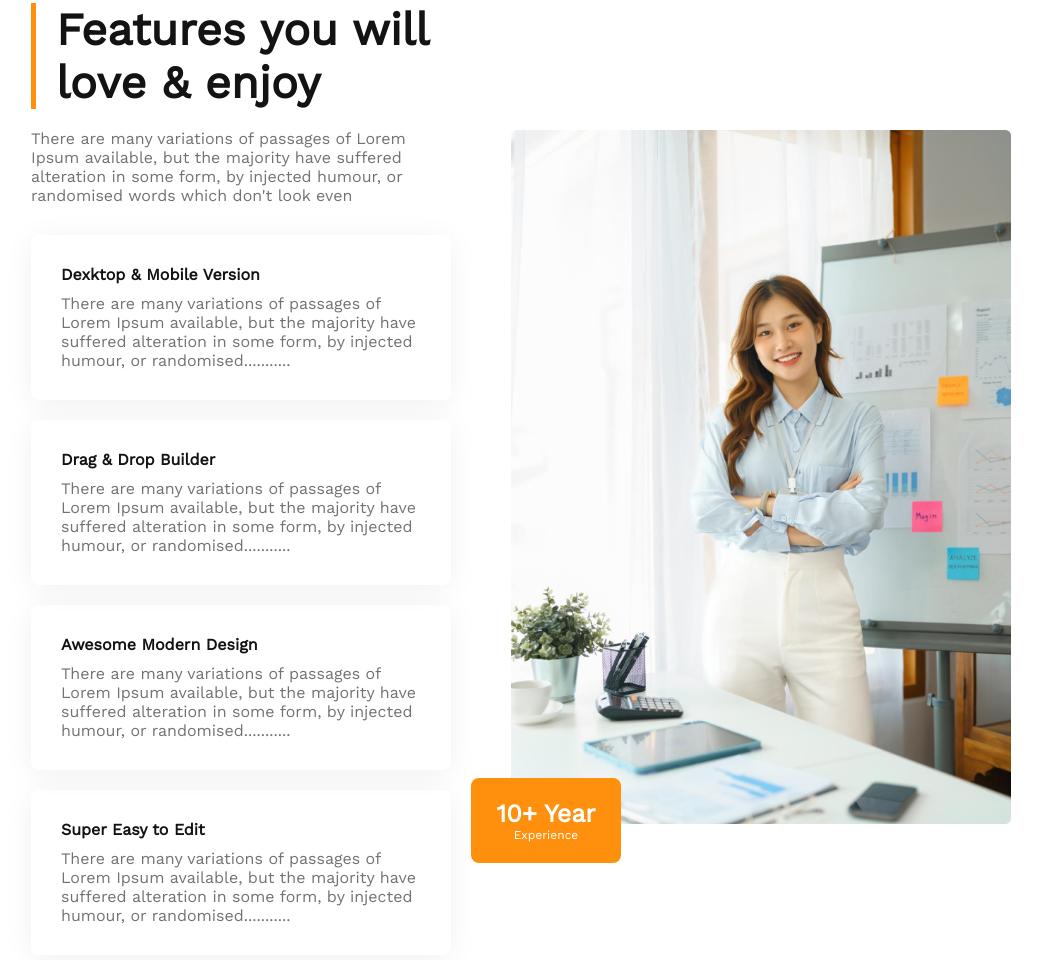
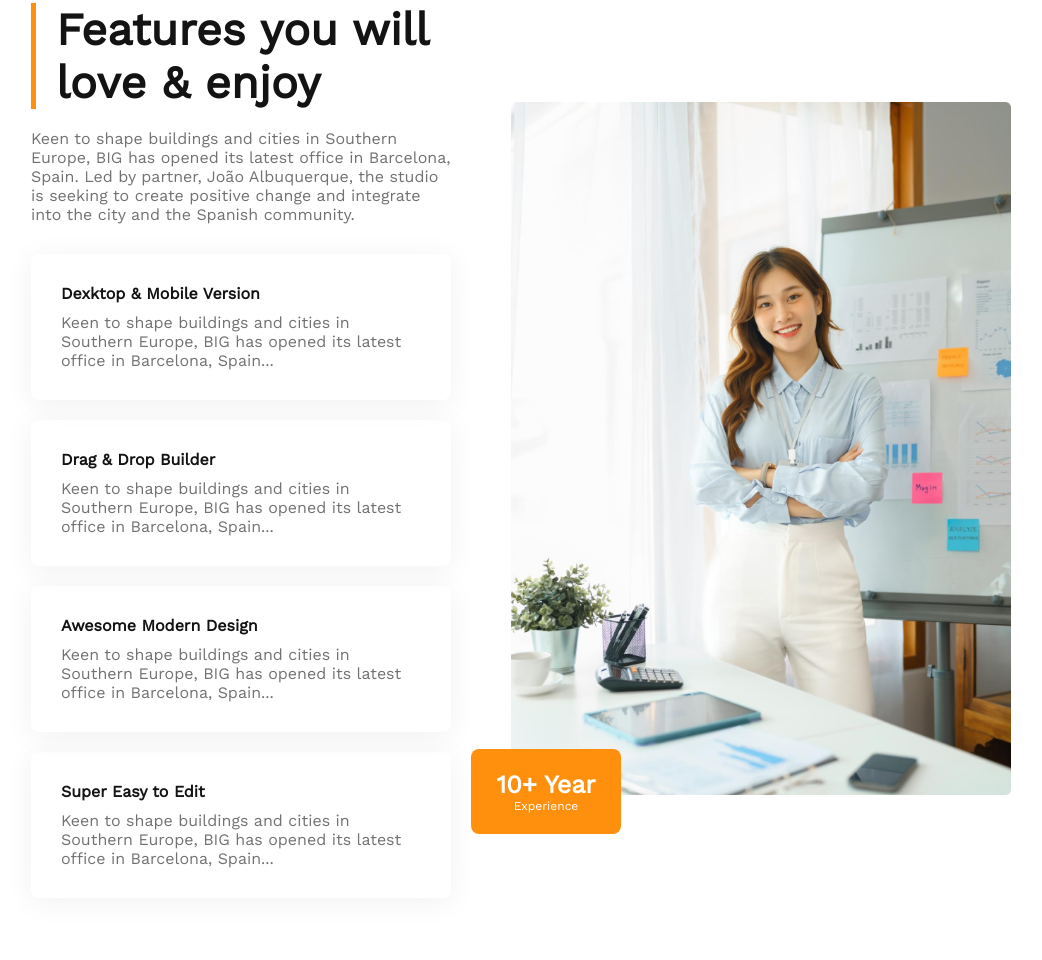
Before and after one commit to mishukmahbub/G3-Architects-Assignment02-pHero, a plain HTML site: page index.html in a window 1280 px wide. Shown: the part 1794-2754 px from the top of the page, without its empty margins (119-1161 px from the left). Drawn offline with nearby package versions, Linux system fonts and the light colour scheme.

Commit message:
last and final

```diff
--- a/index.html
+++ b/index.html
@@ -34,8 +34,7 @@
         <!-- Header Text -->
         <section class="header-info">
             <h1>Brand New Group of Architects</h1>
-            <p>There are many variations of passages of Lorem Ipsum available, but the majority have suffered alteration
-                in some form, by injected humour, or randomised words which don't look even</p>
+            <p>Keen to shape buildings and cities in Southern Europe, BIG has opened its latest office in Barcelona, Spain. Led by partner, João Albuquerque, the studio is seeking to create positive change and integrate into the city and the Spanish community.</p>
             <button type="button" class="explore-button">Explore More</button>
         </section>
         <!-- Banner -->
@@ -55,8 +54,7 @@
             </div>
             <div class="quick-list-text">
                 <h3><span class="span-one">Quick list</span> of Our <span class="span-two">Features</span></h3>
-                <p>There are many variations of passages of Lorem Ipsum available, but the majority have suffered
-                    alteration in some form, by injected humour, or randomised words which don't look even</p>
+                <p>Keen to shape buildings and cities in Southern Europe, BIG has opened its latest office in Barcelona, Spain. Led by partner, João Albuquerque, the studio is seeking to create positive change and integrate into the city and the Spanish community.</p>
                 <button type="button" class="explore-button">Explore More</button>
             </div>
         </section>
@@ -65,29 +63,24 @@
             <div class="features-text">
                 <div class="features-header">
                     <h3>Features you will love & enjoy</h3>
-                    <p>There are many variations of passages of Lorem Ipsum available, but the majority have suffered
-                        alteration in some form, by injected humour, or randomised words which don't look even</p>
+                    <p>Keen to shape buildings and cities in Southern Europe, BIG has opened its latest office in Barcelona, Spain. Led by partner, João Albuquerque, the studio is seeking to create positive change and integrate into the city and the Spanish community.</p>
                 </div>
                 <div class="features-description-container">
                     <div class="features-description">
                         <h4>Dexktop & Mobile Version</h4>
-                        <p>There are many variations of passages of Lorem Ipsum available, but the majority have
-                            suffered alteration in some form, by injected humour, or randomised...........</p>
+                        <p>Keen to shape buildings and cities in Southern Europe, BIG has opened its latest office in Barcelona, Spain...</p>
                     </div>
                     <div class="features-description">
                         <h4>Drag & Drop Builder</h4>
-                        <p>There are many variations of passages of Lorem Ipsum available, but the majority have
-                            suffered alteration in some form, by injected humour, or randomised...........</p>
+                        <p>Keen to shape buildings and cities in Southern Europe, BIG has opened its latest office in Barcelona, Spain...</p>
                     </div>
                     <div class="features-description">
                         <h4>Awesome Modern Design</h4>
-                        <p>There are many variations of passages of Lorem Ipsum available, but the majority have
-                            suffered alteration in some form, by injected humour, or randomised...........</p>
+                        <p>Keen to shape buildings and cities in Southern Europe, BIG has opened its latest office in Barcelona, Spain...</p>
                     </div>
                     <div class="features-description">
                         <h4>Super Easy to Edit</h4>
-                        <p>There are many variations of passages of Lorem Ipsum available, but the majority have
-                            suffered alteration in some form, by injected humour, or randomised...........</p>
+                        <p>Keen to shape buildings and cities in Southern Europe, BIG has opened its latest office in Barcelona, Spain...</p>
                     </div>
                 </div>
             </div>
@@ -103,8 +96,7 @@
         <section class="facts ">
             <div class="facts-text">
                 <h3>Some Facts</h3>
-                <p>There are many variations of passages of Lorem Ipsum available, but the majority have suffered
-                    alteration.</p>
+                <p>Keen to shape buildings and cities in Southern Europe, BIG has opened its latest office in Barcelona, Spain.Keen to shape buildings and cities in Southern Europe, BIG has opened its latest office in Barcelona, Spain</p>
             </div>
             <div class="facts-box-container">
                 <div class="facts-box">
@@ -133,8 +125,7 @@
         <section class="sponsors ">
             <div class="sponsors-text">
                 <h3>Our Sponsors</h3>
-                <p>There are many variations of passages of Lorem Ipsum available, but the majority have suffered
-                    alteration.</p>
+                <p>Keen to shape buildings and cities in Southern Europe, BIG has opened its latest office in Barcelona, Spain</p>
             </div>
             <div class="sponsors-logo-container">
                 <div class="sponsors-logo"><img src="./images/sponsors/spotify.png" alt="">
```
